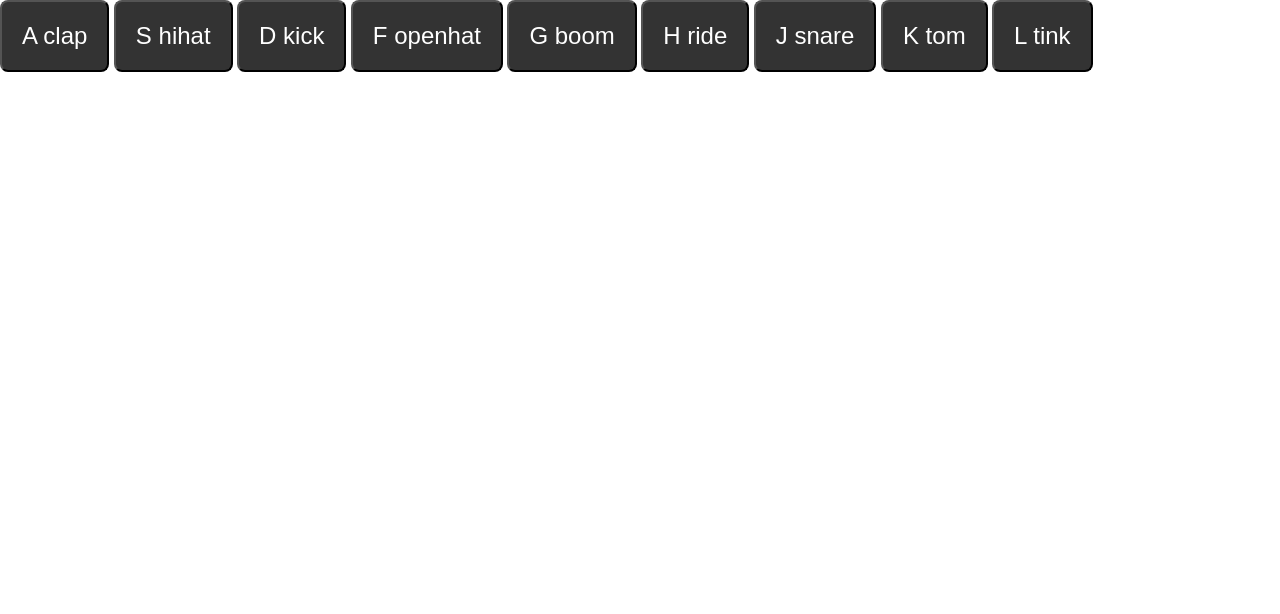
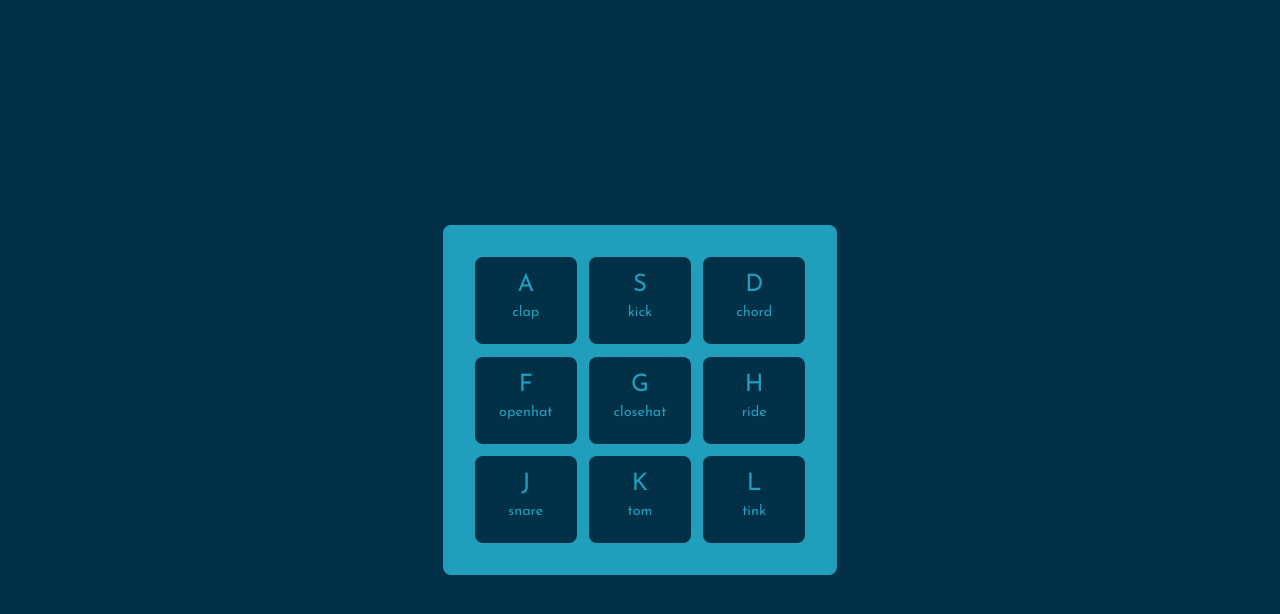
Before and after one commit to SamIfesi/flexiSaf-task9, a website built with Vite: page index.html in a window 1280 px wide. Built offline with nearby package versions, Linux system fonts and the light colour scheme.

```diff
--- a/index.html
+++ b/index.html
@@ -10,39 +10,39 @@
     <main class="keys">
       <button data-key="65" class="key">
         <span>A</span>
-        <span class="sound">clap</span>
+        <p class="sound">clap</p>
       </button>
       <button data-key="83" class="key">
         <span>S</span>
-        <span class="sound">hihat</span>
+        <p class="sound">kick</p>
       </button>
       <button data-key="68" class="key">
         <span>D</span>
-        <span class="sound">kick</span>
+        <p class="sound">chord</p>
       </button>
       <button data-key="70" class="key">
         <span>F</span>
-        <span class="sound">openhat</span>
+        <p class="sound">openhat</p>
       </button>
       <button data-key="71" class="key">
         <span>G</span>
-        <span class="sound">boom</span>
+        <p class="sound">closehat</p>
       </button>
       <button data-key="72" class="key">
         <span>H</span>
-        <span class="sound">ride</span>
+        <p class="sound">ride</p>
       </button>
       <button data-key="74" class="key">
         <span>J</span>
-        <span class="sound">snare</span>
+        <p class="sound">snare</p>
       </button>
       <button data-key="75" class="key">
         <span>K</span>
-        <span class="sound">tom</span>
+        <p class="sound">tom</p>
       </button>
       <button data-key="76" class="key">
         <span>L</span>
-        <span class="sound">tink</span>
+        <p class="sound">tink</p>
       </button>
     </main>
 
--- a/src/style.css
+++ b/src/style.css
@@ -1,39 +1,59 @@
-:root {  --color-primary: #8093f1;
-  --color-primary: #8093f1;
-  --color-primary-contrast: #ffffff;
-  --color-primary-700: #535bf2; /* hover / focus */
-  --color-accent: #f7aef8;
-  --color-secondary: #fdc5f5;
-  --color-neutral: #b388eb;
-  --color-bg: #ffffff;
-  --color-text: #213547;
-  --color-muted: #888888;
+@import url("https://fonts.googleapis.com/css2?family=Josefin+Sans:ital,wght@0,100..700;1,100..700&display=swap");
+:root {
+  --primary-700: #219EBC;
+  --bg: #023047;
+  --hover: #FB8500;
+  --active: #FFB703;
 }
-
 * {
   margin: 0;
   padding: 0;
   box-sizing: border-box;
-  font-family: sans-serif;
+  font-family: "Josefin Sans";
+}
+body {
+  display: flex;
+  justify-content: center;
+  align-items: center;
+  height: 100vh;
+  background-color: var(--bg);
+}
+.keys {
+  display: grid;
+  grid-template-columns: repeat(3, 1fr);
+  gap: .8rem;
+  padding: 2rem;
+  border-radius: .5rem;
+  background: var(--primary-700);
 }
 .key {
-  transition: transform 0.07s ease;
+  background: var(--bg);
+  color: var(--primary-700);
+  font-size: 1.5rem;
+  padding: 1rem;
+  text-align: center;
+  border: none;
+  border-radius: .5rem;
+  transition: all 0.3s ease;
+}
+.key:hover {
+  box-shadow: .1rem 0 2rem var(--hover);
+  cursor: pointer;
 }
 .key.playing {
-  transform: scale(1.1);
-  box-shadow: 0 0 10px yellow;
+  transform: scale(.99);
+  box-shadow: 0 0 10px var(--active);
 }
-.drum-machine {
-  display: grid;
-  grid-template-columns: repeat(4, 1fr);
-  gap: 10px;
-  padding: 20px;
+.sound{
+  font-size: .9rem;
+  margin: 0.5rem;
 }
-.key {
-  font-size: 1.5rem;
-  padding: 20px;
-  text-align: center;
-  border-radius: 8px;
-  background: #333;
-  color: white;
+@media (max-width: 33rem) {
+  .keys {
+    grid-template-columns: 1fr;
+    width: 100%;
+  }
+  .key {
+    font-size: 2rem;
+  }
 }
```
